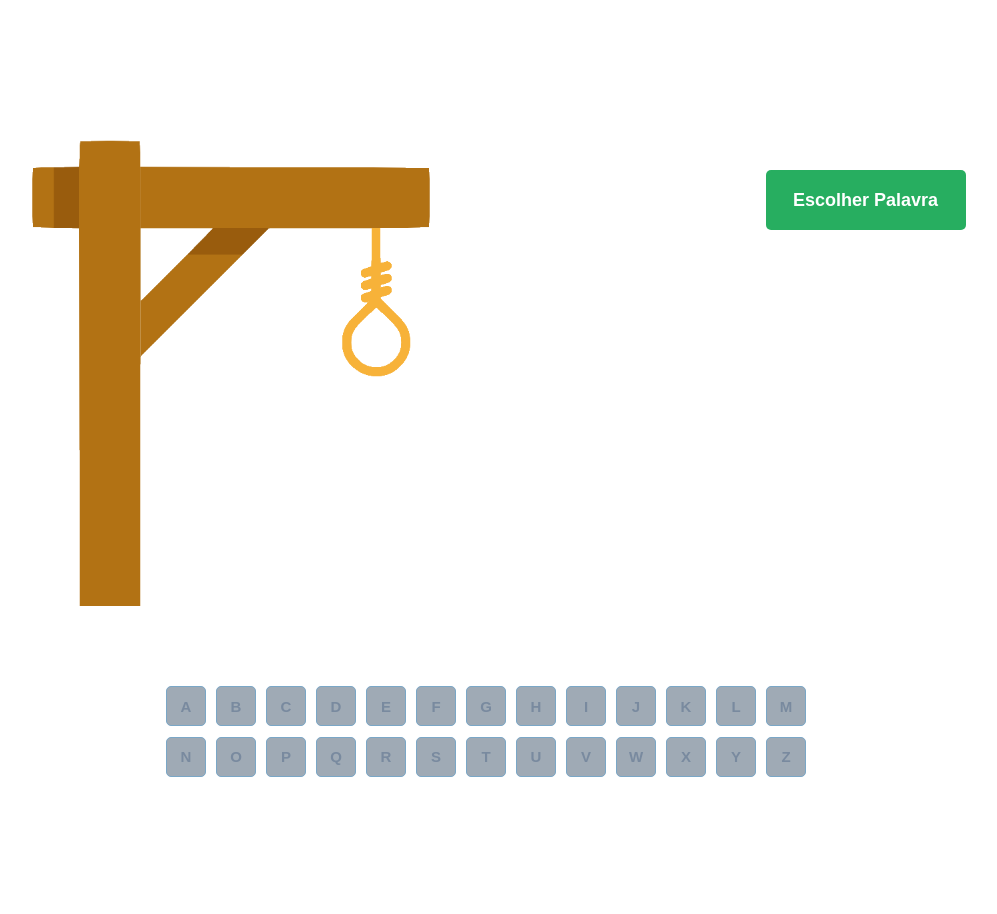
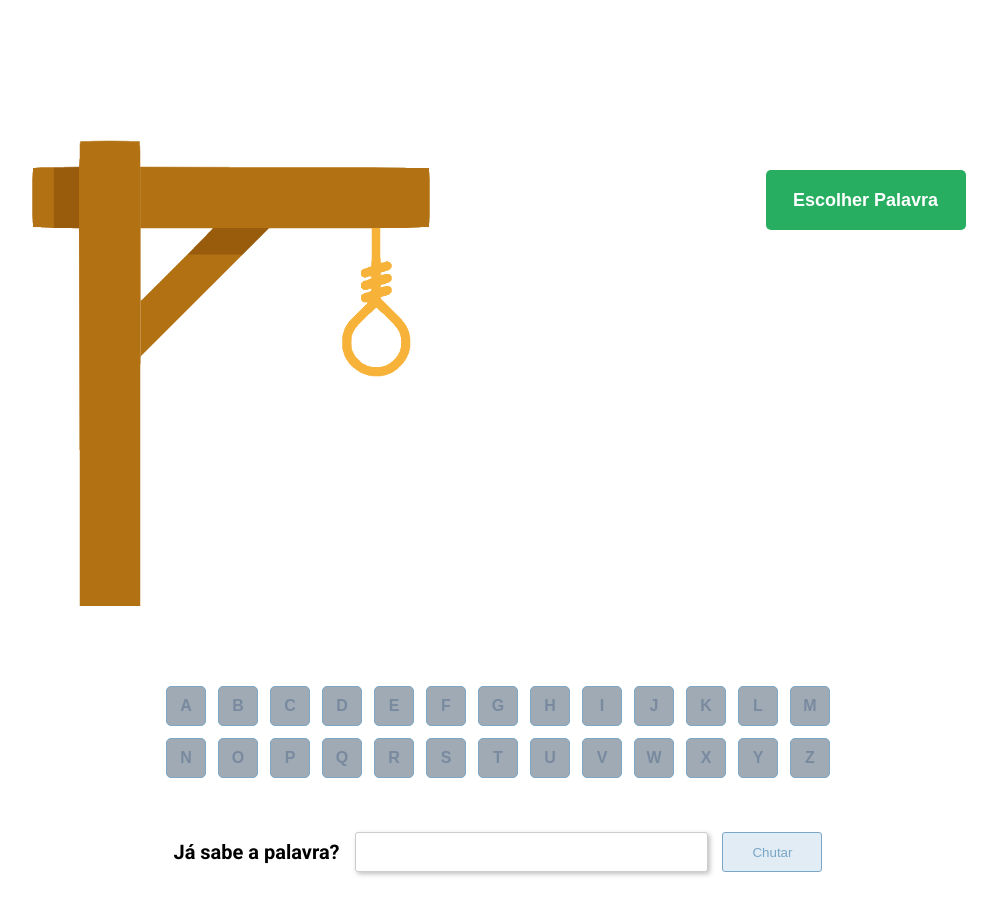
Before and after one commit to Lucas-Benfica/Jogo_da_forca, a React (Create React App) app: page / in a window 1280 px wide. Shown: the top 914 px of the page, without its empty margins (137-1134 px from the left). Built offline with nearby package versions, Linux system fonts and the light colour scheme.

Commit message:
chute adicionado

```diff
--- a/src/App.js
+++ b/src/App.js
@@ -1,5 +1,6 @@
 import Jogo from "./components/jogo"
 import Letras from "./components/letras"
+import Chute from "./components/chute";
 import { useState } from "react";
 
 function App() {
@@ -27,6 +28,11 @@ function App() {
       resultado={resultado} setResultado={setResultado}
       inGame={inGame}
       />
+      <Chute
+      palavra={palavra}
+      setResultado={setResultado} resultado={resultado}
+      inGame={inGame}
+      />
     </div>
   );
 }
--- /dev/null
+++ b/src/components/chute.jsx
@@ -0,0 +1,26 @@
+import { useState } from "react";
+
+
+export default function Chute({palavra, setResultado, resultado, inGame}){
+    let [chute, letChute] = useState('');
+
+    return (
+        <div  className="containerChute" >
+            <h1>Já sabe a palavra?</h1>
+            <input type="text" onChange={(event) => letChute(event.target.value)}/>
+            <button
+                onClick={()=> verificarChute(chute, palavra, setResultado)}
+                disabled={( (!inGame) || (resultado !== '' || chute === '')) ? true : false}
+            >
+                Chutar
+            </button>
+        </div>
+    );
+}
+function verificarChute(chute, palavra, setResultado){
+    if(chute === palavra){
+        setResultado('venceu');
+    }else{
+        setResultado('perdeu');
+    }
+}
--- a/src/components/palavra.jsx
+++ b/src/components/palavra.jsx
@@ -3,7 +3,7 @@ export default function Palavra({palavra, selecionadas, resultado}){
         const arrayLetras = palavra.split('');
         if(resultado === ''){
             return(
-                <div className="palavraDaForca" data-test="word">{arrayLetras.map((letra) => selecionadas.includes(letra) ? letra : "_ ")}</div>
+                <div className="palavraDaForca" data-test="word">{arrayLetras.map((letra) => selecionadas.includes(letra) ? letra : " _ ")}</div>
             );
         }
         else if(resultado === 'perdeu'){
--- a/src/css/style.css
+++ b/src/css/style.css
@@ -1,3 +1,4 @@
+@import url('https://fonts.googleapis.com/css2?family=Roboto:wght@400;700&display=swap');
 * {
     box-sizing: border-box;
 }
@@ -6,6 +7,7 @@
     width: 1025px;
     margin:100px auto;
     padding: 40px 50px 30px 40px;
+    font-family: 'Roboto', sans-serif;
 }
 
 .jogo{
@@ -33,13 +35,14 @@ img {
     background-color: #27AE60;
     margin-top: 30px;
     border: none;
-    font-weight: bold;
+    font-weight: 700;
 }
-.letras,.choose:hover{
+.letras,.containerChute button,.choose:hover{
     cursor: pointer;
 }
 .palavraDaForca{
-    font-size: 45px;
+    font-size: 50px;
+    font-weight: 700;
     color: black;
 }
 .jogoPerdido{
@@ -53,10 +56,10 @@ img {
 .containerLetras{
     width: 664px;
     height: 91px;
-    gap: 10px;
+    gap: 12px;
     display: flex;
     flex-wrap: wrap;
-    margin: 80px auto;
+    margin: 80px auto 50px;
 }
 .letras{
     height: 40px;
@@ -64,8 +67,8 @@ img {
     border-radius: 5px;
     border: solid 1px #7AA7C7;
     text-transform: uppercase;
-    font-weight: bold;
-    font-size: 15px;
+    font-weight: 700;
+    font-size: 16px;
 }
 .selecionado{
     background-color: #9FAAB5;
@@ -75,3 +78,30 @@ img {
     background-color: #E1ECF4;
     color: #39739D;
 }
+
+.containerChute{
+    width: 664px;
+    display: flex;
+    justify-content: space-around;
+    align-items: center;
+    margin: 0 auto;
+}
+.containerChute h1{
+    color: #000000;
+    font-size: 20px;
+}
+.containerChute input{
+    width: 353px;
+    height: 40px;
+    border: 1px solid #CCCCCC;
+    box-shadow: 2px 2px 5px rgba(0, 0, 0, 0.25);
+    border-radius: 3px;
+}
+.containerChute button{
+    width: 100px;
+    height: 40px;
+    color:#7AA7C7;
+    background: #E1ECF4;
+    border: 1px solid #7AA7C7;
+    border-radius: 3px;
+}
```
